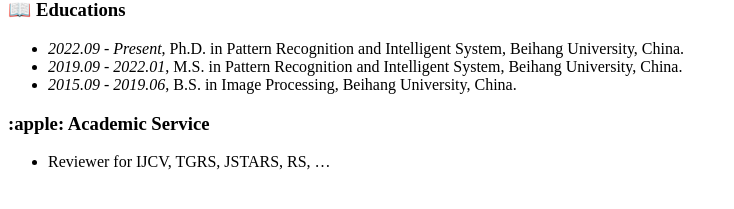
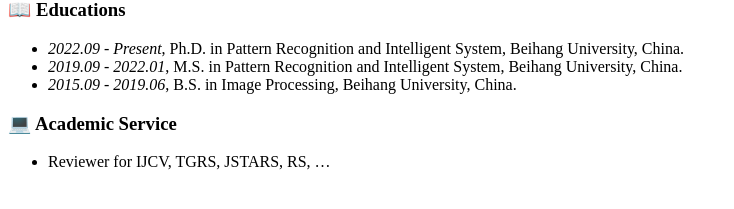
Before and after one commit to KyanChen/KyanChen.github.io, a Jekyll site: the page built from _pages/includes/others.md, in a window 1280 px wide. Shown: the part 468-677 px from the top of the page, without its empty margins (0-734 px from the left). Built offline with Jekyll 4.4.1, drawn with Linux system fonts in a browser that asks for light colours; our own code applies the rules of GitHub Pages for plain Markdown files; some of the changed lines change nothing that is shown.

Commit message:
Update others.md

```diff
--- a/_pages/includes/others.md
+++ b/_pages/includes/others.md
@@ -4,5 +4,5 @@
 - *2019.09 - 2022.01*, M.S. in Pattern Recognition and Intelligent System, Beihang University, China.
 - *2015.09 - 2019.06*, B.S. in Image Processing, Beihang University, China.
 
-# :apple: Academic Service
+# 💻 Academic Service
 - Reviewer for IJCV, TGRS, JSTARS, RS, ...
```
